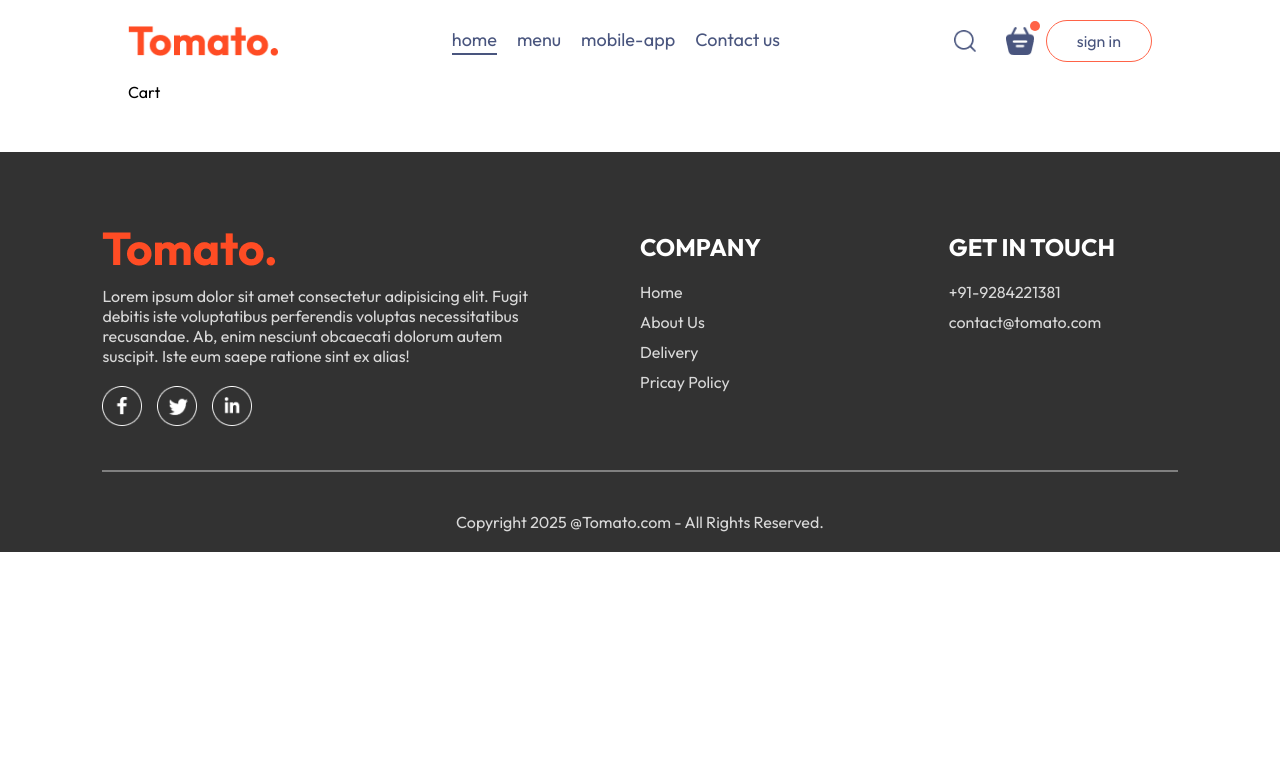
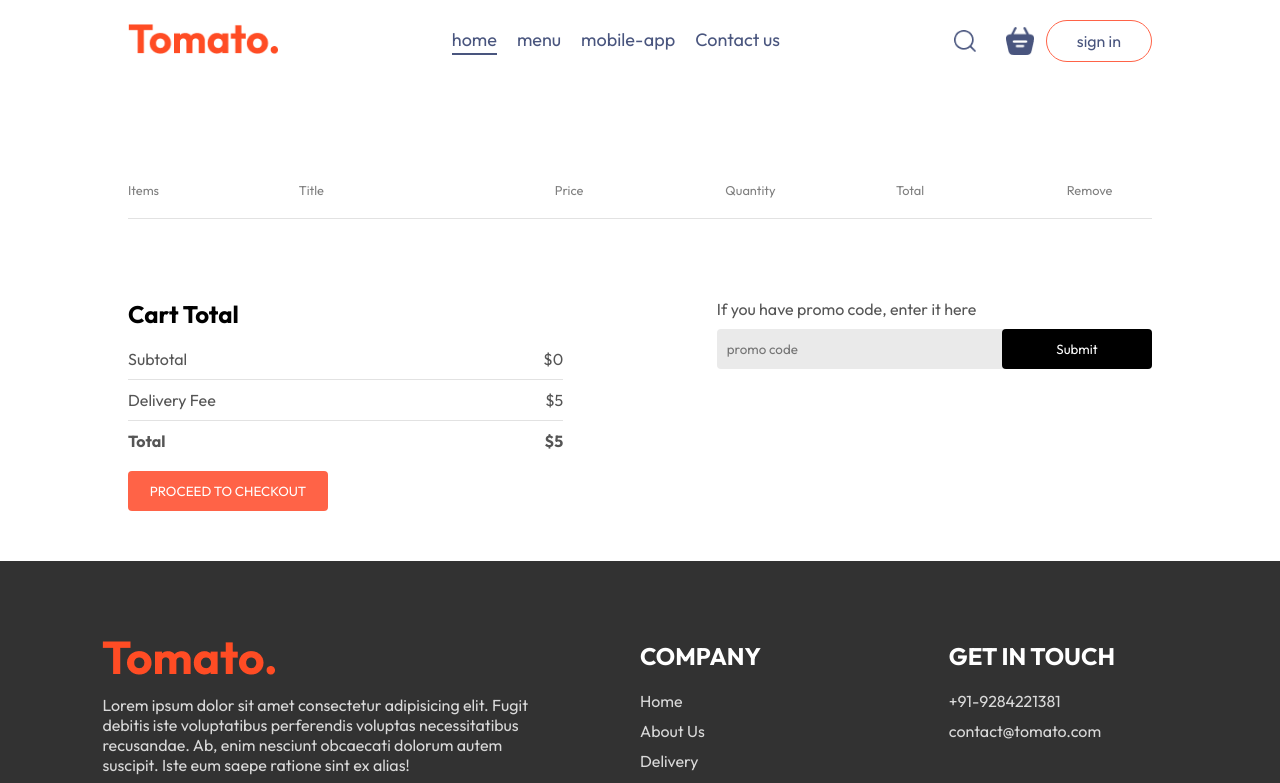
Before and after one commit to Nachiketa87/DeliveryApp-, a React (Vite) app in the folder frontend/: page /cart in a window 1280 px wide. Shown: the top 783 px of the page. Built offline with nearby package versions, Linux system fonts and the light colour scheme.

Commit message:
cart,context,navbar

```diff
--- a/frontend/src/components/navbar/Navbar.jsx
+++ b/frontend/src/components/navbar/Navbar.jsx
@@ -1,14 +1,16 @@
-import React, { useState } from 'react'
+import React, { useContext, useState } from 'react'
 import './Navbar.css'
 import { assets } from '../../assets/assets'
 import { Link } from 'react-router-dom';
+import { StoreContext } from '../../context/StoreContext';
 
 const Navbar = ({setShowLogin}) => {
 
   const [menu, setMenu] = useState("home");
+  const {getTotalCartAmount} = useContext(StoreContext)
   return (
     <div className='navbar'>
-        <img src={assets.logo} alt="" className="logo" />
+        <Link to='./'><img src={assets.logo} alt="" className="logo" /></Link>
         <ul className="navbar-menu">
           <Link to='/' onClick={() => setMenu('home')} className={menu === 'home' ? 'active' : ''}>home</Link>
           <a href='#explore-menu' onClick={() => setMenu('menu')} className={menu === 'menu' ? 'active' : ''}>menu</a>
@@ -19,8 +21,8 @@ const Navbar = ({setShowLogin}) => {
           <img src={assets.search_icon} alt="" />
           <div className="navbar-search-icon">
             <div className="icon-with-dot">
-              <img src={assets.basket_icon} alt="" />
-              <div className='dot'></div>
+              <Link to='/cart'><img src={assets.basket_icon} alt="" /></Link>
+              <div className={getTotalCartAmount()===0?"":"dot"}></div>
             </div>
             <button onClick={()=>setShowLogin(true)}>sign in</button>
           </div>
--- a/frontend/src/context/StoreContext.jsx
+++ b/frontend/src/context/StoreContext.jsx
@@ -27,16 +27,24 @@ const StoreContextProvider = (props) => {
         })
     }
 
-    useEffect(() => {
-        console.log(cartItems)
-    },[cartItems])
+    const getTotalCartAmount = () => {
+        let totalAmount = 0;
+        for(const item in cartItems){
+            if(cartItems[item] > 0){
+                let itemInfo = food_list.find((product)=>product._id === item)
+                totalAmount += itemInfo.price * cartItems[item];
+            }
+        }
+        return totalAmount;
+    }
 
     const contextValue = {
         food_list,
         cartItems,
         setCartItems,
         addToCart,
-        removeFromCart
+        removeFromCart,
+        getTotalCartAmount
     }
     return (
         <StoreContext.Provider value={contextValue}>
--- a/frontend/src/pages/Cart/Cart.css
+++ b/frontend/src/pages/Cart/Cart.css
@@ -0,0 +1,90 @@
+.cart{
+    margin-top: 100px;
+}
+.cart-items-title{
+    display: grid;
+    grid-template-columns: 1fr 1.5fr 1fr 1fr 1fr 0.5fr;;
+    align-items: center;
+    color: grey;
+    font-size: max(1vw,12px);
+}
+.cart-items-item{
+    margin: 10px 0px;
+    color: black;
+}
+.cart-items-item img{
+    width: 50px;
+}
+.cart hr{
+    height: 1px;
+    background-color: #e2e2e2;
+    border: none;
+}
+.cart-items-item .cross{
+    cursor: pointer;
+}
+.cart-bottom{
+    margin-top: 80px;
+    display: flex;
+    justify-content: space-between;
+    gap: max(12vw,20px);
+}
+.cart-total{
+    flex: 1;
+    display: flex;
+    flex-direction: column; /*check col dir*/
+    gap: 20px;
+}
+.cart-total-details{
+    display: flex;
+    justify-content: space-between;
+    color: #555;
+}
+.cart-total hr{
+    margin: 10px 0px;
+}
+.cart-total button{
+    border: none;
+    color: white;
+    background-color: tomato;
+    width: max(15vw,200px);
+    padding: 12px 0px;
+    border-radius: 4px;
+    cursor: pointer;
+}
+.cart-promocode{
+    flex: 1;
+}
+.cart-promocode p{
+    color: #555;
+}
+.cart-promo-code-input{
+    margin-top: 10px;
+    display: flex;
+    justify-content: space-between;
+    align-items: center;
+    background-color: #eaeaea;
+    border-radius: 4px;
+}
+.cart-promo-code-input input{
+    background: transparent;
+    border: none;
+    outline: none;
+    padding-left: 10px;
+}
+.cart-promo-code-input button{
+    width: max(10vw,150px);
+    padding: 12px 5px;
+    background-color: black;
+    border: none;
+    color: white;
+    border-radius: 4px;
+}
+@media (max-width:750px){
+    .cart-bottom{
+        flex-direction: column-reverse;
+    }
+    .cart-promo-code{
+        justify-content: start;
+    }
+}
--- a/frontend/src/pages/Cart/Cart.jsx
+++ b/frontend/src/pages/Cart/Cart.jsx
@@ -1,9 +1,73 @@
-import React from 'react'
+import React, { useContext } from 'react'
 import './Cart.css'
+import { StoreContext } from '../../context/StoreContext'
 
 const Cart = () => {
+  const {cartItems,food_list,removeFromCart,getTotalCartAmount} = useContext(StoreContext);
+
   return (
-    <div>Cart</div>
+    <div className='cart'>
+      <div className="cart-items">
+        <div className="cart-items-title">
+          <p>Items</p>
+          <p>Title</p>
+          <p>Price</p>
+          <p>Quantity</p>
+          <p>Total</p>
+          <p>Remove</p>
+        </div>
+        <br />
+        <hr />
+        {food_list.map((item,index)=>{
+          if(cartItems[item._id]>0){
+            return (
+              <div>
+                <div className='cart-items-title cart-items-item'>
+                <img src={item.image} alt="" />
+                <p>{item.name}</p>
+                <p>${item.price}</p>
+                <p>{cartItems[item._id]}</p>
+                <p>${item.price*cartItems[item._id]}</p>
+                <p onClick={()=>removeFromCart(item._id)} className='cross'>x</p>
+              </div>
+              <hr />
+              </div>
+            )
+          }
+        })}
+      </div>
+      <div className="cart-bottom">
+        <div className="cart-total">
+          <h2>Cart Total</h2>
+          <div>
+            <div className="cart-total-details">
+              <p>Subtotal</p>
+              <p>${getTotalCartAmount()}</p>
+            </div>
+            <hr />
+            <div className="cart-total-details">
+              <p>Delivery Fee</p>
+              <p>${5}</p>
+            </div>
+            <hr />
+            <div className="cart-total-details">
+              <b>Total</b>
+              <b>${getTotalCartAmount()+5}</b>
+            </div>
+          </div>
+          <button>PROCEED TO CHECKOUT</button>
+        </div>
+        <div className="cart-promocode">
+          <div>
+            <p>If you have promo code, enter it here</p>
+            <div className="cart-promo-code-input">
+              <input type="text" placeholder='promo code'/>
+              <button>Submit</button>
+            </div>
+          </div>
+        </div>
+      </div>
+    </div>
   )
 }
 
```
